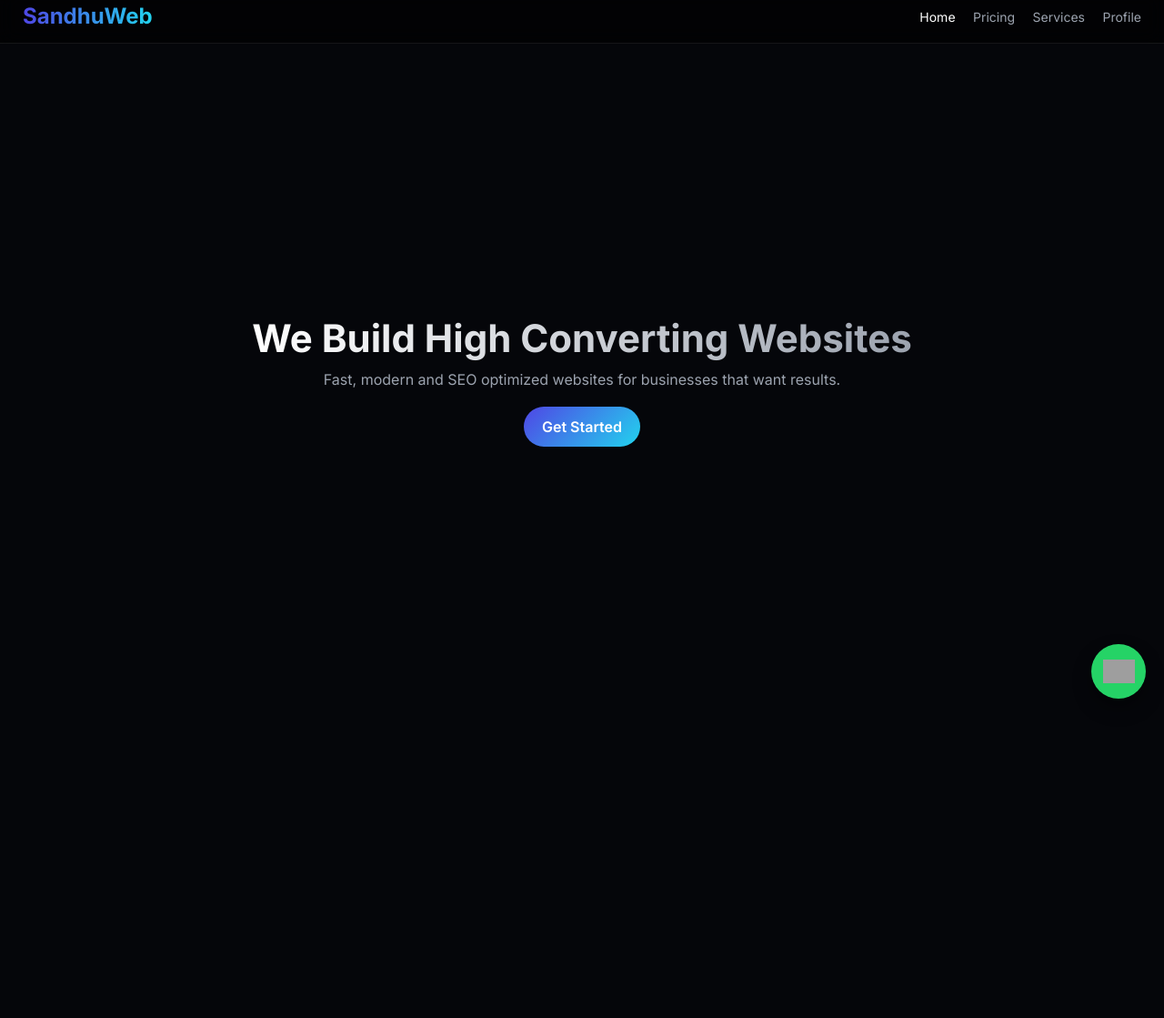
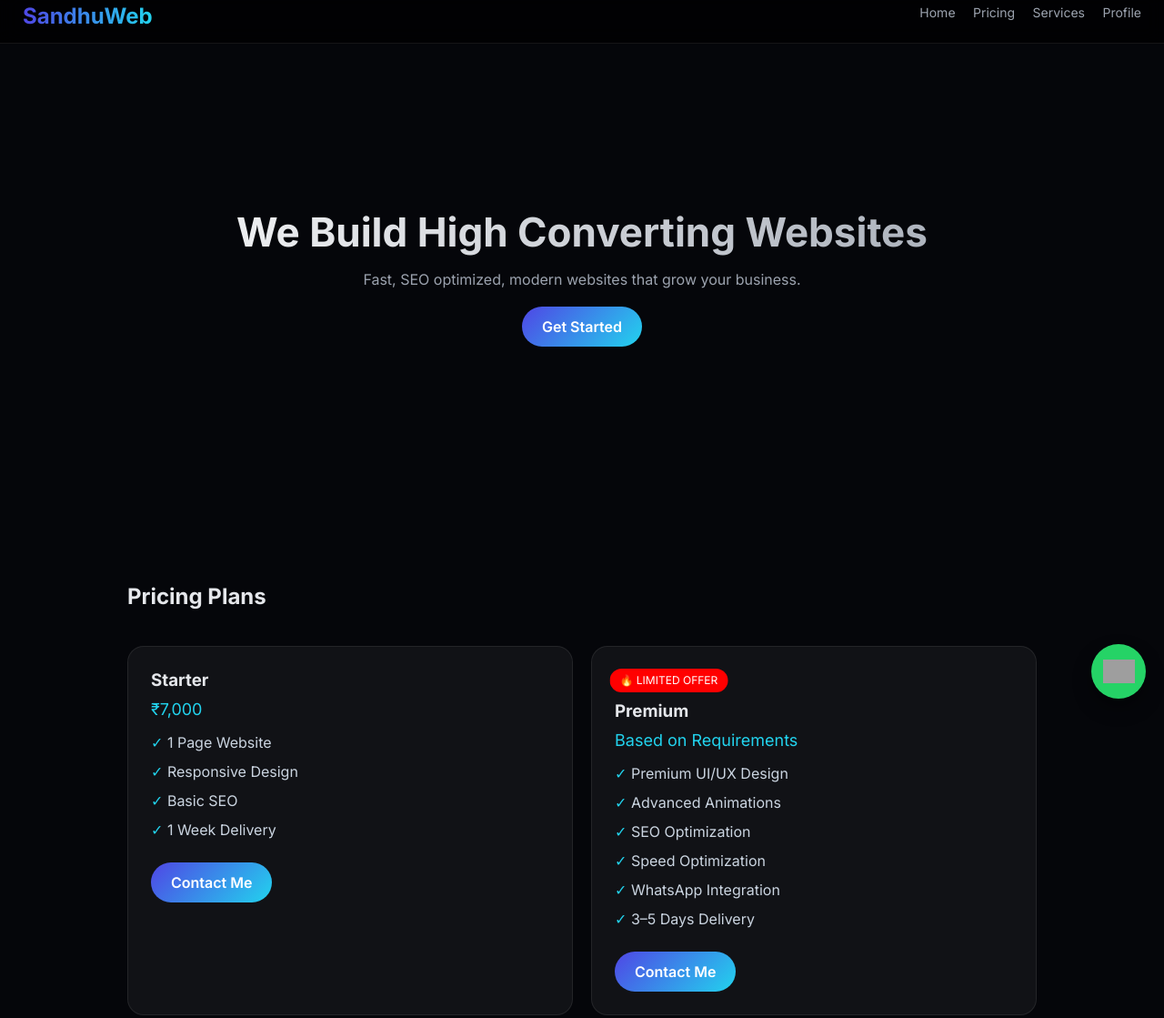
Before and after one commit to ppsinghkhush1-bit/sandhuweb, a website: page index.html in a window 1280 px wide. Shown: the part 12-1131 px from the top of the page at 91% size. Before the commit the page ends 800 px from the top, so only its background shows below. Drawn offline with Linux system fonts and the light colour scheme; grey boxes are pictures that could not be loaded.

Commit message:
Update index.html

```diff
--- a/index.html
+++ b/index.html
@@ -4,14 +4,14 @@
 <meta charset="UTF-8">
 <meta name="viewport" content="width=device-width, initial-scale=1.0">
 
-<title>SandhuWeb | App Style Website</title>
+<title>SandhuWeb | Web Design & Development</title>
 
 <link href="https://fonts.googleapis.com/css2?family=Inter:wght@300;400;600;700&display=swap" rel="stylesheet">
 
 <style>
 :root{
   --bg:#05060a;
-  --card:#0f172a;
+  --card:rgba(255,255,255,0.05);
   --border:rgba(255,255,255,0.08);
   --text:#e5e7eb;
   --accent:#22d3ee;
@@ -28,19 +28,20 @@
 body{
   background:var(--bg);
   color:var(--text);
-  height:100vh;
-  overflow:hidden; /* ✅ NO SCROLL = ONE PAGE ONLY */
+  scroll-behavior:smooth;
 }
 
 /* NAV */
 nav{
+  position:sticky;
+  top:0;
   display:flex;
   justify-content:space-between;
-  align-items:center;
   padding:15px 25px;
-  background:rgba(0,0,0,0.6);
+  background:rgba(0,0,0,0.7);
   backdrop-filter:blur(10px);
   border-bottom:1px solid var(--border);
+  z-index:1000;
 }
 
 nav h1{
@@ -51,70 +52,75 @@ nav h1{
 
 nav a{
   margin-left:15px;
+  text-decoration:none;
   color:#9ca3af;
-  text-decoration:none;
   font-size:14px;
-  cursor:pointer;
 }
 
-nav a.active{
+nav a:hover{
   color:white;
 }
 
-/* PAGE SYSTEM */
-.page{
-  display:none;
-  height:calc(100vh - 60px);
-  padding:40px;
-  animation:fade 0.4s ease;
+/* SECTIONS */
+section{
+  padding:80px 20px;
 }
 
-.page.active{
-  display:flex;
-  flex-direction:column;
-  justify-content:center;
-  align-items:center;
-  text-align:center;
-}
-
-@keyframes fade{
-  from{opacity:0;transform:translateY(15px);}
-  to{opacity:1;transform:translateY(0);}
+.container{
+  max-width:1000px;
+  margin:auto;
 }
 
 /* HERO */
-h2{
-  font-size:42px;
+.hero{
+  text-align:center;
+  padding:100px 20px;
+}
+
+.hero h2{
+  font-size:44px;
   background:linear-gradient(90deg,#fff,#9ca3af);
   -webkit-background-clip:text;
   color:transparent;
 }
 
-p{
+.hero p{
+  margin-top:15px;
   color:#9ca3af;
-  margin-top:10px;
-  max-width:600px;
-}
-
-/* CARD */
-.card{
-  background:rgba(255,255,255,0.04);
-  border:1px solid var(--border);
-  padding:25px;
-  border-radius:16px;
-  width:320px;
 }
 
 /* BUTTON */
 .btn{
+  display:inline-block;
   margin-top:20px;
-  padding:12px 20px;
+  padding:12px 22px;
   border-radius:30px;
   text-decoration:none;
   font-weight:600;
   color:white;
   background:linear-gradient(135deg,#4f46e5,#22d3ee);
-  display:inline-block;
+}
+
+/* GRID */
+.grid{
+  display:grid;
+  grid-template-columns:repeat(auto-fit,minmax(250px,1fr));
+  gap:20px;
+  margin-top:40px;
+}
+
+/* CARD */
+.card{
+  background:var(--card);
+  border:1px solid var(--border);
+  padding:25px;
+  border-radius:18px;
+  transition:0.3s;
+}
+
+.card:hover{
+  transform:translateY(-8px);
+  border-color:var(--accent);
 }
 
 /* PRICE */
@@ -127,8 +133,6 @@ p{
 /* LIST */
 ul{
   list-style:none;
-  text-align:left;
-  margin-top:10px;
 }
 
 li{
@@ -148,8 +152,8 @@ li::before{
   font-size:11px;
   padding:5px 10px;
   border-radius:20px;
+  display:inline-block;
   margin-bottom:10px;
-  display:inline-block;
   animation:pulse 1.5s infinite;
 }
 
@@ -170,6 +174,7 @@ li::before{
   align-items:center;
   justify-content:center;
   box-shadow:0 10px 20px rgba(0,0,0,0.4);
+  z-index:999;
 }
 
 .whatsapp img{
@@ -184,32 +189,40 @@ li::before{
 <nav>
 <h1>SandhuWeb</h1>
 <div>
-<a class="active" onclick="show('home')">Home</a>
-<a onclick="show('pricing')">Pricing</a>
-<a onclick="show('services')">Services</a>
-<a onclick="show('profile')">Profile</a>
+<a href="#home">Home</a>
+<a href="#pricing">Pricing</a>
+<a href="#services">Services</a>
+<a href="#profile">Profile</a>
 </div>
 </nav>
 
 <!-- HOME -->
-<div id="home" class="page active">
+<section id="home">
+<div class="hero">
 <h2>We Build High Converting Websites</h2>
-<p>Fast, modern and SEO optimized websites for businesses that want results.</p>
+<p>Fast, SEO optimized, modern websites that grow your business.</p>
 <a class="btn" href="https://wa.me/919779300886">Get Started</a>
 </div>
+</section>
 
 <!-- PRICING -->
-<div id="pricing" class="page">
+<section id="pricing">
+<div class="container">
 <h2>Pricing Plans</h2>
+
+<div class="grid">
 
   <div class="card">
     <h3>Starter</h3>
     <p class="price">₹7,000</p>
-<p>1 Page Website + Basic SEO</p>
+    <ul>
+      <li>1 Page Website</li>
+      <li>Responsive Design</li>
+      <li>Basic SEO</li>
+      <li>1 Week Delivery</li>
+    </ul>
     <a class="btn" href="https://wa.me/919779300886">Contact Me</a>
   </div>
-
-<br>
 
   <div class="card">
     <span class="badge">🔥 LIMITED OFFER</span>
@@ -217,7 +230,7 @@ li::before{
     <p class="price">Based on Requirements</p>
     <ul>
       <li>Premium UI/UX Design</li>
-<li>Animations</li>
+      <li>Advanced Animations</li>
       <li>SEO Optimization</li>
       <li>Speed Optimization</li>
       <li>WhatsApp Integration</li>
@@ -225,48 +238,43 @@ li::before{
     </ul>
     <a class="btn" href="https://wa.me/919779300886">Contact Me</a>
   </div>
+
+</div>
+</div>
+</section>
+
+<!-- SERVICES -->
+<section id="services">
+<div class="container">
+<h2>Services</h2>
+
+<div class="grid">
+<div class="card">Website Design</div>
+<div class="card">Web Development</div>
+<div class="card">SEO Optimization</div>
+<div class="card">Landing Pages</div>
 </div>
 
-<!-- SERVICES -->
-<div id="services" class="page">
-<h2>Services</h2>
-
-<div class="card">
-<p>Website Design</p>
-<p>Web Development</p>
-<p>SEO Optimization</p>
-<p>Landing Pages</p>
 </div>
-</div>
+</section>
 
 <!-- PROFILE -->
-<div id="profile" class="page">
+<section id="profile">
+<div class="container">
 <h2>Developer Profile</h2>
 
 <div class="card">
 <h3>Khushwinder Singh</h3>
-<p>Full Stack Developer specializing in modern UI, UX, SEO and high converting websites.</p>
+<p>Full Stack Developer building modern, fast, and SEO optimized websites for businesses.</p>
 </div>
+
 </div>
+</section>
 
 <!-- WHATSAPP -->
 <a class="whatsapp" href="https://wa.me/919779300886">
 <img src="https://cdn-icons-png.flaticon.com/512/733/733585.png">
 </a>
 
-<!-- PAGE SWITCH SCRIPT -->
-<script>
-function show(id){
-  document.querySelectorAll('.page').forEach(p=>{
-    p.classList.remove('active');
-  });
-  document.getElementById(id).classList.add('active');
-
-  document.querySelectorAll('nav a').forEach(a=>{
-    a.classList.remove('active');
-  });
-}
-</script>
-
 </body>
 </html>
```
Lines whose indentation alone changed are shown as unchanged.
